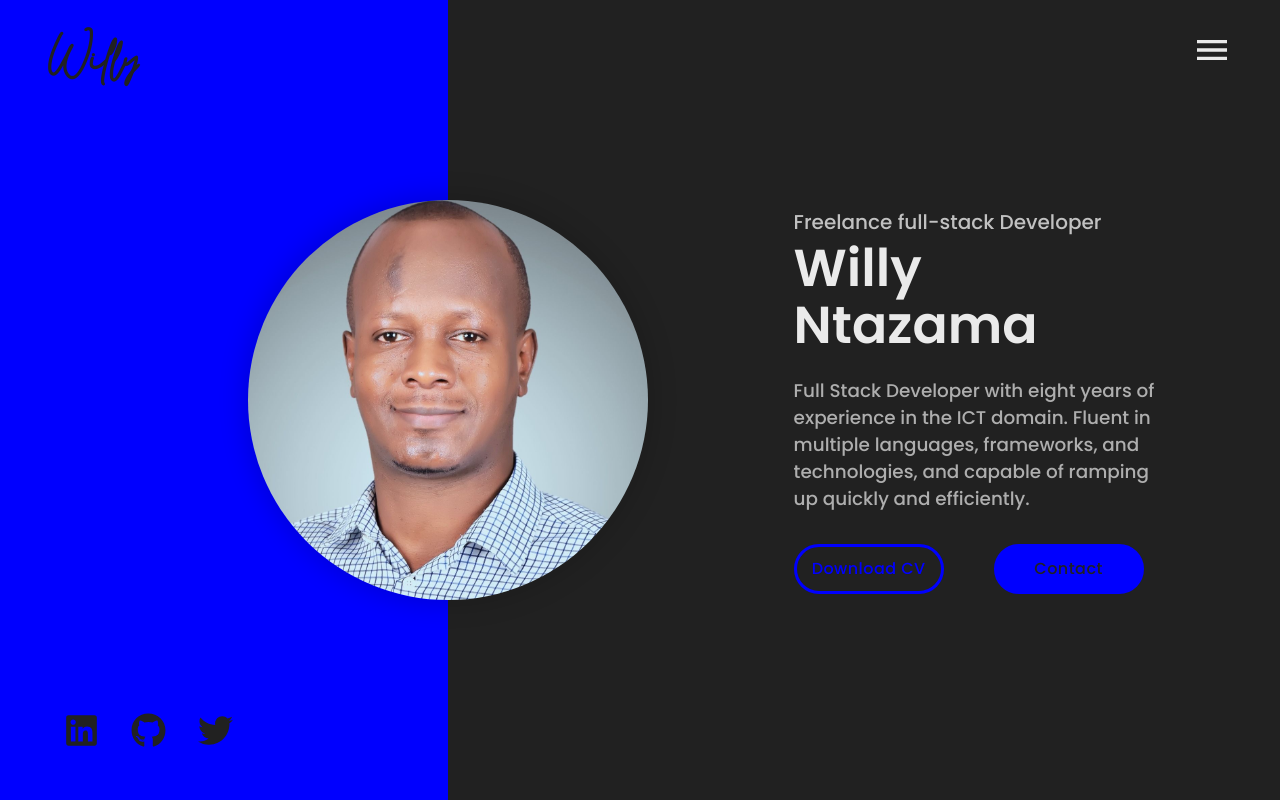
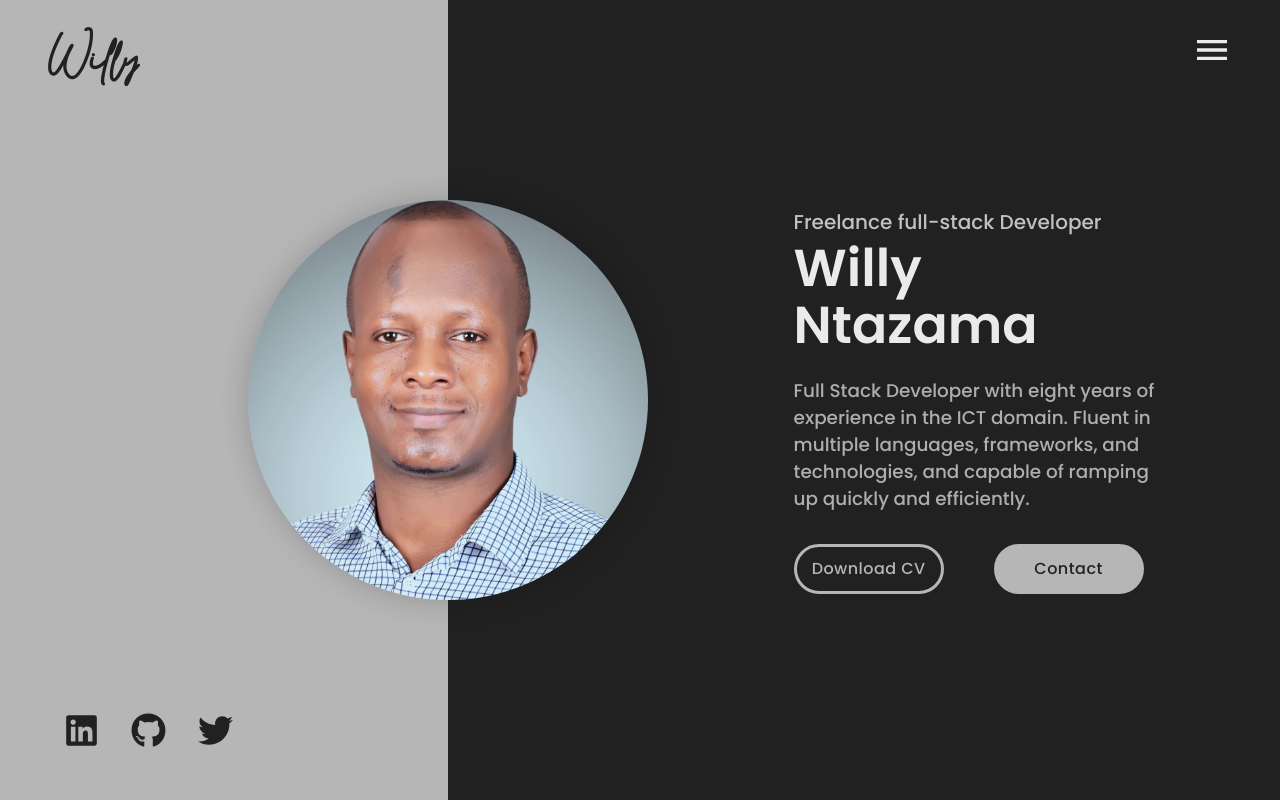
Before and after one commit to ntzwilly/portfolio, a React (Create React App) app: page /blog/blog/blog in a window 1280 px wide. Shown: the top 800 px of the page. Built offline with nearby package versions, Linux system fonts and the light colour scheme; a web font is replaced by a local one.

Commit message:
change theme

```diff
--- a/src/data/themeData.js
+++ b/src/data/themeData.js
@@ -5,7 +5,7 @@ import {
 
 
 export const themeData = {
-    theme: blueThemeDark
+    theme: bwThemeDark
 }
 
 
```
